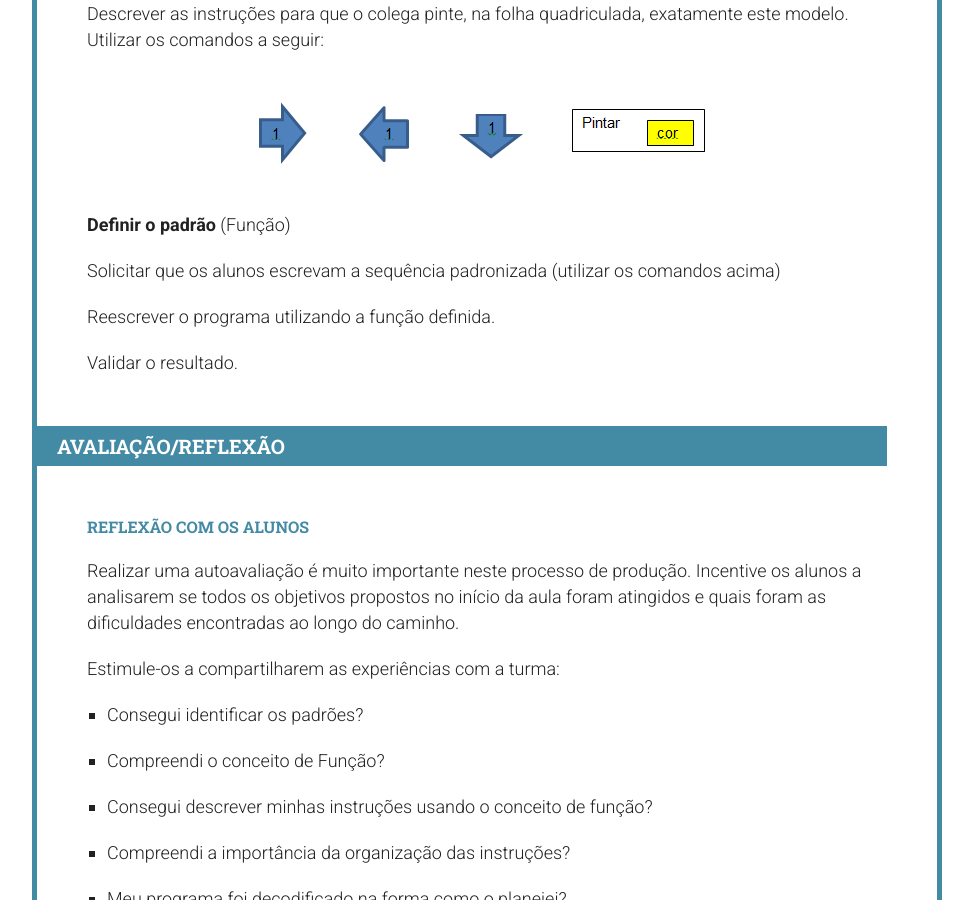
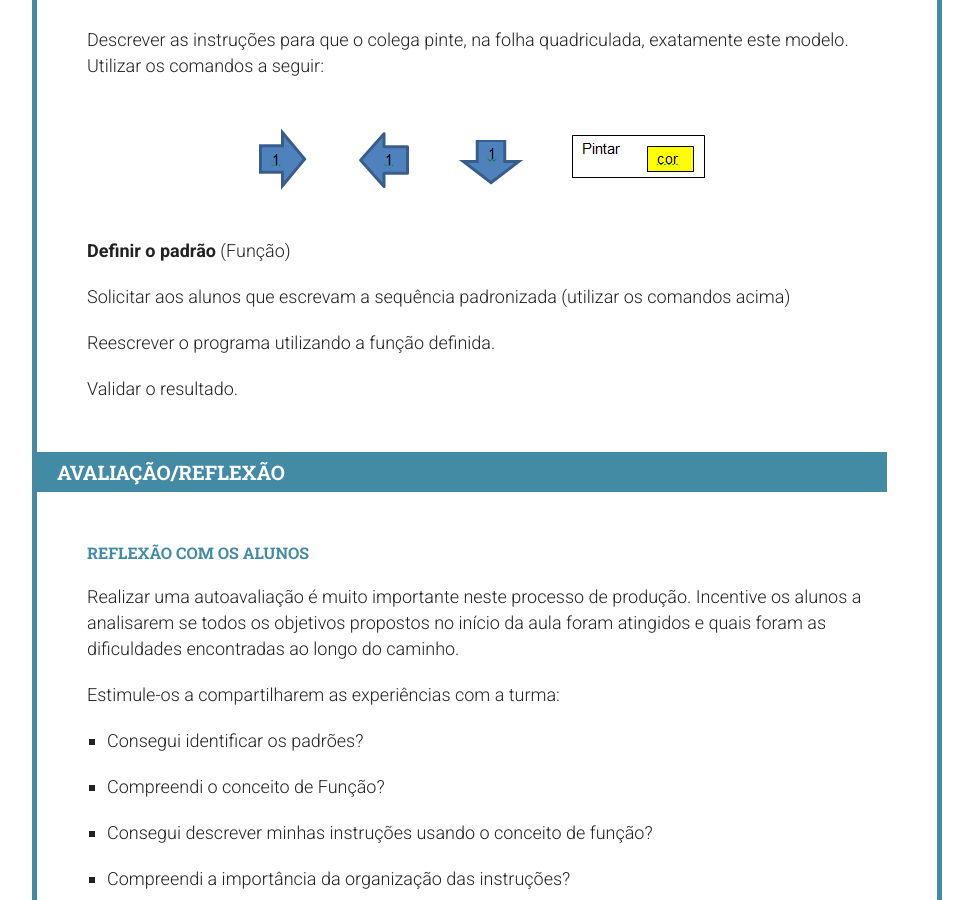
Before and after one commit to Programae/blocos, a Jekyll site: the page built from _posts/2015-01-01-aula09.md, in a window 1280 px wide and 900 px high, scrolled down 2585 px. Shown: the whole window, without its empty margins (153-1126 px from the left). Built offline with Jekyll 4.4.1, drawn with Linux system fonts in a browser that asks for light colours; nearby versions of some CDN libraries; library files that are not in the unit come from our copies; some of the changed text lies outside the part shown.

Commit message:
Aula 9 atualização

```diff
--- a/_posts/2015-01-01-aula09.md
+++ b/_posts/2015-01-01-aula09.md
@@ -71,7 +71,7 @@ Descrever as instruções para que o colega pinte, na folha quadriculada, exatam
 
 **Definir o padrão** (Função)
 
-Solicitar que os alunos escrevam a sequência padronizada (utilizar os comandos acima)
+Solicitar aos alunos que escrevam a sequência padronizada (utilizar os comandos acima)
 
 Reescrever o programa utilizando a função definida.
 
@@ -80,7 +80,8 @@ Validar o resultado.
 
 
 ## Avaliação/reflexão
-### Reflexão com os alunos
+
+###Reflexão com os alunos
 
 Realizar uma autoavaliação é muito importante neste processo de produção. Incentive os alunos a analisarem se todos os objetivos propostos no início da aula foram atingidos e quais foram as dificuldades encontradas ao longo do caminho.
 
```
Also changed, not shown: other parts of _posts/2015-01-01-aula09.md (+5 -5 lines).
